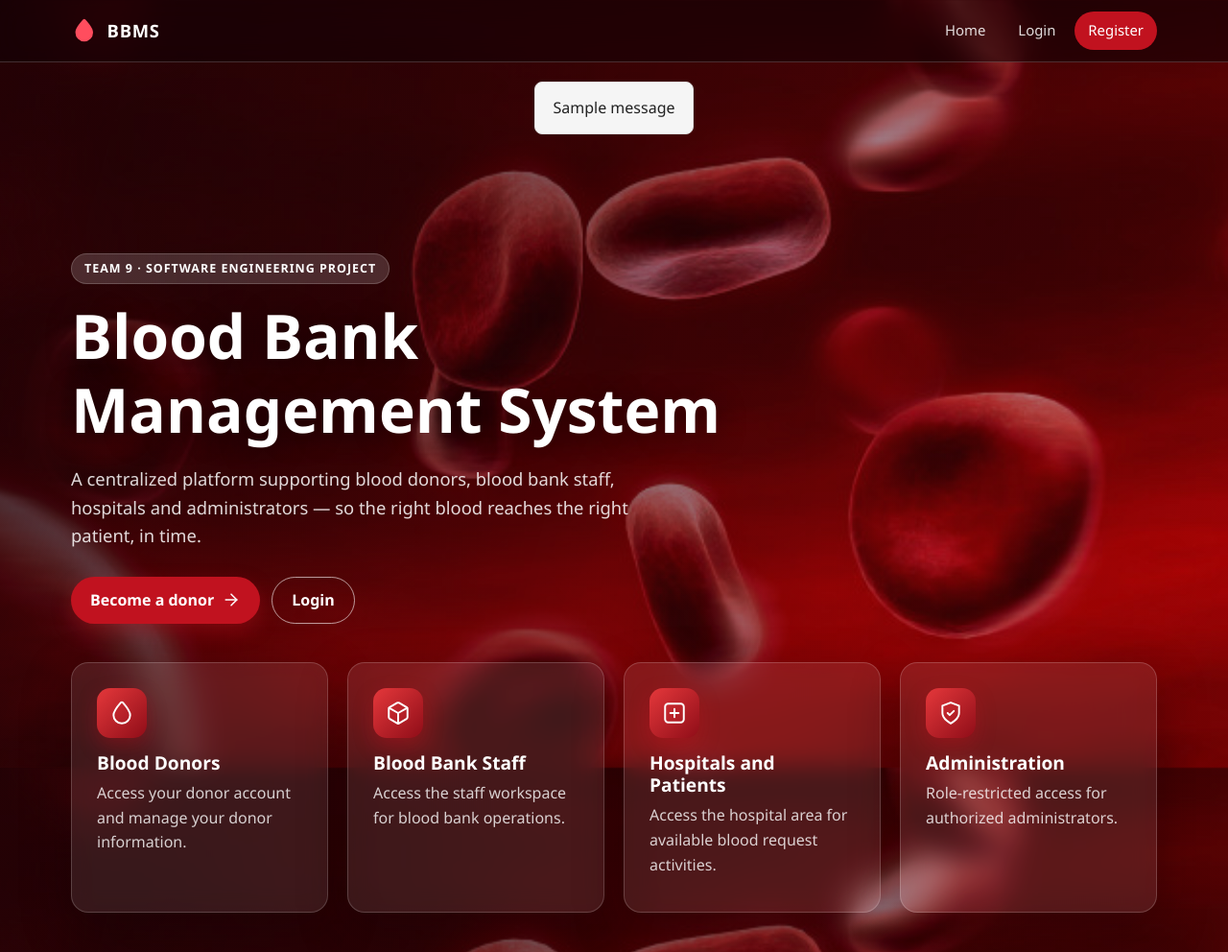
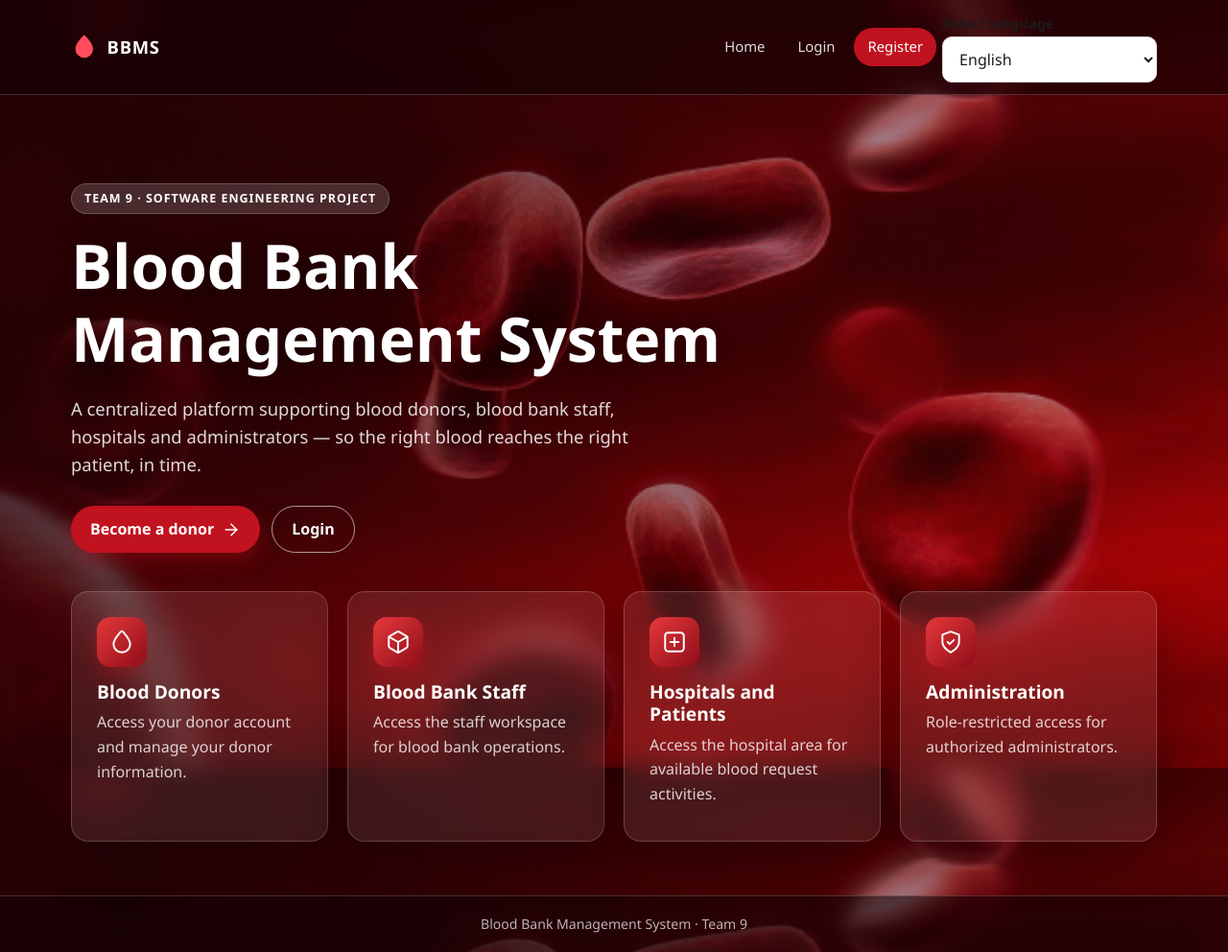
Before and after one commit to Blood-Bank-Management-System-Team/Blood-Bank-Management-System, a Django app: page / in a window 1280 px wide. Shown: the top 992 px of the page at 96% size. Run offline with Django 5.2, Linux system fonts and the light colour scheme; tables that the repository leaves empty hold one stand-in row (values such as "Sample post"); one stand-in notice (Sample message) is shown.

Commit message:
feat: add Hindi and English multilingual UI (BB-33)

```diff
--- a/config/urls.py
+++ b/config/urls.py
@@ -6,30 +6,23 @@ from django.views.generic import TemplateView
 from users.views import health
 
 urlpatterns = [
-    # Home page
+    # Language switching (English / Hindi)
+    path("i18n/", include("django.conf.urls.i18n")),
+
     path("", TemplateView.as_view(template_name="home.html"), name="home"),
-
-    # Health check
     path("api/health/", health, name="health"),
-
-    # API URLs
     path("api/auth/", include("users.urls")),
     path("api/reports/", include("reports.urls")),
     path("api/donors/", include("donors.urls")),
     path("api/blood/", include("inventory.urls")),
     path("api/blood-requests/", include("bloodrequests.urls")),
+
+    # Donors' web URLs come first so the donor dashboard replaces the placeholder one
     path("api/inventory/", include("inventory.urls")),
-
-    # Donation camp URLs
-    path("", include("camps.urls")),
-
-    # Existing web URLs
     path("", include("donors.web_urls")),
     path("", include("users.web_urls")),
     path("", include("reports.web_urls")),
 
-    # Admin
     path("admin/", admin.site.urls),
     path("api/notifications/", include("notifications.urls")),
-
 ]
--- a/templates/base.html
+++ b/templates/base.html
@@ -1,12 +1,13 @@
 
-{% load static %}
+{% load static i18n %}
+{% get_current_language as CURRENT_LANGUAGE %}
 <!DOCTYPE html>
-<html lang="en">
+<html lang="{{ CURRENT_LANGUAGE }}">
 <head>
   <meta charset="utf-8">
   <meta name="viewport" content="width=device-width, initial-scale=1">
   <meta name="theme-color" content="#3b0813">
-  <title>{% block title %}Blood Bank Management System{% endblock %}</title>
+  <title>{% block title %}{% trans "Blood Bank Management System" %}{% endblock %}</title>
   <link rel="stylesheet" href="{% static 'css/bbms.css' %}">
 </head>
 
@@ -36,57 +37,52 @@
         <svg class="icon"><use href="#i-drop"/></svg>BBMS
       </a>
 
-      <nav class="site-nav" aria-label="Main navigation">
-        <a href="{% url 'home' %}">Home</a>
+      <nav class="site-nav" aria-label="{% trans 'Main navigation' %}">
+        <a href="{% url 'home' %}">{% trans "Home" %}</a>
 
         {% if user.is_authenticated %}
-          <a href="{% url 'dashboard' %}">My Dashboard</a>
+          <a href="{% url 'dashboard' %}">{% trans "My Dashboard" %}</a>
 
           {% if user.role == "DONOR" %}
-            <a href="{% url 'dashboard-donor' %}">Donor</a>
+            <a href="{% url 'dashboard-donor' %}">{% trans "Donor" %}</a>
           {% elif user.role == "STAFF" %}
-            <a href="{% url 'dashboard-staff' %}">Staff</a>
+            <a href="{% url 'dashboard-staff' %}">{% trans "Staff" %}</a>
           {% elif user.role == "HOSPITAL" %}
-            <a href="{% url 'dashboard-hospital' %}">Hospital</a>
+            <a href="{% url 'dashboard-hospital' %}">{% trans "Hospital" %}</a>
           {% elif user.role == "ADMIN" %}
-            <a href="{% url 'dashboard-admin' %}">Admin Dashboard</a>
+            <a href="{% url 'dashboard-admin' %}">{% trans "Admin Dashboard" %}</a>
           {% endif %}
 
-          <a href="{% url 'profile' %}">Profile</a>
+          <a href="{% url 'profile' %}">{% trans "Profile" %}</a>
 
           <form class="logout-form" method="post" action="{% url 'logout' %}">
             {% csrf_token %}
-            <button class="nav-button" type="submit">Logout</button>
+            <button class="nav-button" type="submit">{% trans "Logout" %}</button>
           </form>
         {% else %}
-          <a href="{% url 'login' %}">Login</a>
-          <a class="nav-primary" href="{% url 'register' %}">Register</a>
+          <a href="{% url 'login' %}">{% trans "Login" %}</a>
+          <a class="nav-primary" href="{% url 'register' %}">{% trans "Register" %}</a>
         {% endif %}
+
+        <form class="language-form" action="{% url 'set_language' %}" method="post">
+          {% csrf_token %}
+          <input type="hidden" name="next" value="{{ request.get_full_path }}">
+          <label for="language-select" class="visually-hidden">{% trans "Select language" %}</label>
+          <select id="language-select" name="language" aria-label="{% trans 'Select language' %}" onchange="this.form.submit()">
+            <option value="en" {% if CURRENT_LANGUAGE == "en" %}selected{% endif %}>English</option>
+            <option value="hi" {% if CURRENT_LANGUAGE == "hi" %}selected{% endif %}>हिन्दी</option>
+          </select>
+        </form>
       </nav>
     </div>
   </header>
-
-  <!-- Django success, info, warning and error messages -->
-  {% if messages %}
-    <div class="container" style="max-width: 1100px; margin: 20px auto; padding: 0 20px;">
-      {% for message in messages %}
-        <div
-          class="alert alert-{{ message.tags|default:'info' }}"
-          role="alert"
-          style="padding: 14px 18px; margin-bottom: 12px; border-radius: 8px; background: #f5f5f5; color: #222; border: 1px solid #ddd;"
-        >
-          {{ message }}
-        </div>
-      {% endfor %}
-    </div>
-  {% endif %}
 
   <main class="{% block mainclass %}{% endblock %}">
     {% block content %}{% endblock %}
   </main>
 
   <footer class="site-footer">
-    Blood Bank Management System &middot; Team 9
+    {% trans "Blood Bank Management System" %} &middot; {% trans "Team 9" %}
   </footer>
 </body>
 </html>
--- a/templates/home.html
+++ b/templates/home.html
@@ -1,22 +1,23 @@
+
 {% extends "base.html" %}
+{% load i18n %}
 
-{% block title %}Welcome - Blood Bank Management System{% endblock %}
+{% block title %}{% trans "Welcome" %} - {% trans "Blood Bank Management System" %}{% endblock %}
 {% block bodyclass %}bg-home{% endblock %}
 
 {% block content %}
 <section class="hero">
-  <span class="badge">Team 9 &middot; Software Engineering Project</span>
-  <h1>Blood Bank Management System</h1>
+  <span class="badge">{% trans "Team 9" %} &middot; {% trans "Software Engineering Project" %}</span>
+  <h1>{% trans "Blood Bank Management System" %}</h1>
   <p>
-    A centralized platform supporting blood donors, blood bank staff,
-    hospitals and administrators &mdash; so the right blood reaches the right patient, in time.
+    {% trans "A centralized platform supporting blood donors, blood bank staff, hospitals and administrators — so the right blood reaches the right patient, in time." %}
   </p>
   <div class="actions">
     {% if user.is_authenticated %}
-      <a class="btn" href="{% url 'dashboard' %}">Go to My Dashboard <svg class="icon"><use href="#i-arrow"/></svg></a>
+      <a class="btn" href="{% url 'dashboard' %}">{% trans "Go to My Dashboard" %} <svg class="icon"><use href="#i-arrow"/></svg></a>
     {% else %}
-      <a class="btn" href="{% url 'register' %}">Become a donor <svg class="icon"><use href="#i-arrow"/></svg></a>
-      <a class="btn btn-ghost" href="{% url 'login' %}">Login</a>
+      <a class="btn" href="{% url 'register' %}">{% trans "Become a donor" %} <svg class="icon"><use href="#i-arrow"/></svg></a>
+      <a class="btn btn-ghost" href="{% url 'login' %}">{% trans "Login" %}</a>
     {% endif %}
   </div>
 </section>
@@ -24,26 +25,26 @@
 <div class="card-grid cols-4">
   <section class="card glass">
     <div class="icon-tile"><svg class="icon"><use href="#i-drop"/></svg></div>
-    <h2>Blood Donors</h2>
-    <p>Access your donor account and manage your donor information.</p>
+    <h2>{% trans "Blood Donors" %}</h2>
+    <p>{% trans "Access your donor account and manage your donor information." %}</p>
   </section>
 
   <section class="card glass">
     <div class="icon-tile"><svg class="icon"><use href="#i-box"/></svg></div>
-    <h2>Blood Bank Staff</h2>
-    <p>Access the staff workspace for blood bank operations.</p>
+    <h2>{% trans "Blood Bank Staff" %}</h2>
+    <p>{% trans "Access the staff workspace for blood bank operations." %}</p>
   </section>
 
   <section class="card glass">
     <div class="icon-tile"><svg class="icon"><use href="#i-medical"/></svg></div>
-    <h2>Hospitals and Patients</h2>
-    <p>Access the hospital area for available blood request activities.</p>
+    <h2>{% trans "Hospitals and Patients" %}</h2>
+    <p>{% trans "Access the hospital area for available blood request activities." %}</p>
   </section>
 
   <section class="card glass">
     <div class="icon-tile"><svg class="icon"><use href="#i-shield"/></svg></div>
-    <h2>Administration</h2>
-    <p>Role-restricted access for authorized administrators.</p>
+    <h2>{% trans "Administration" %}</h2>
+    <p>{% trans "Role-restricted access for authorized administrators." %}</p>
   </section>
 </div>
 {% endblock %}
```
Also changed, not shown: config/settings.py (+19 -41 lines), locale/hi/LC_MESSAGES/django.po (added), 1 other file.
